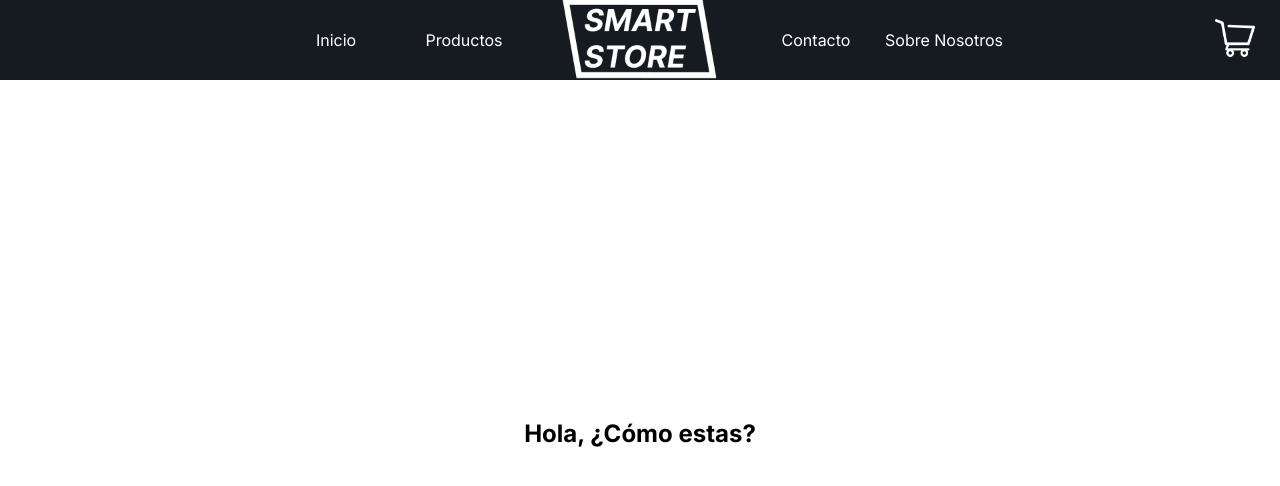
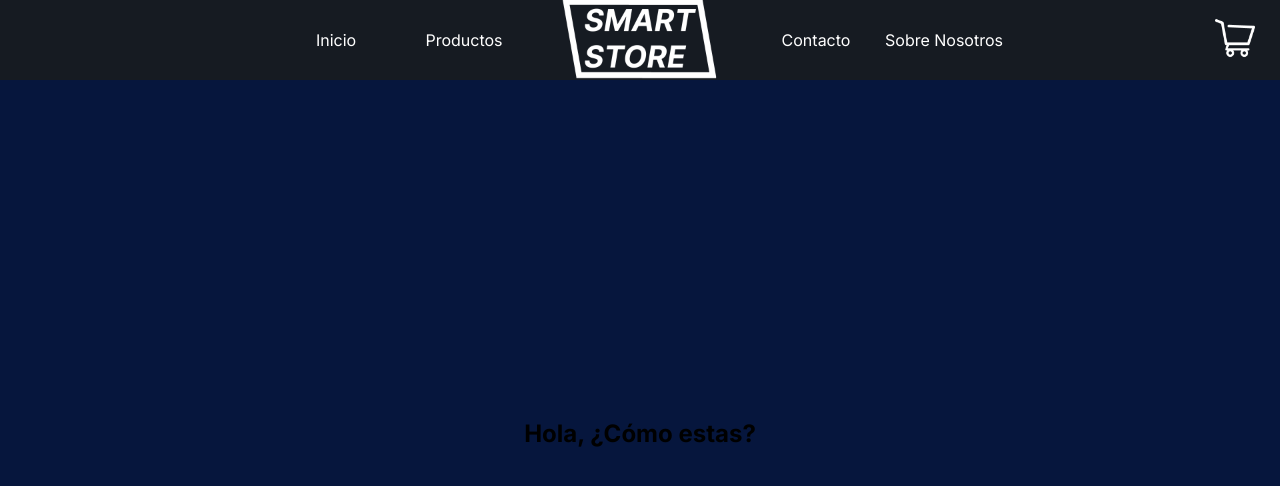
Before and after one commit to Joaco189/SmartStore, a React (Create React App) app: page / in a window 1280 px wide. Shown: the top 486 px of the page. Built offline with nearby package versions, Linux system fonts and the light colour scheme.

Commit message:
style body

```diff
--- a/src/App.css
+++ b/src/App.css
@@ -3,3 +3,7 @@
 html{
     font-family: 'Inter', sans-serif;
 }
+
+body{
+    background-color: #06163d;
+}
```
